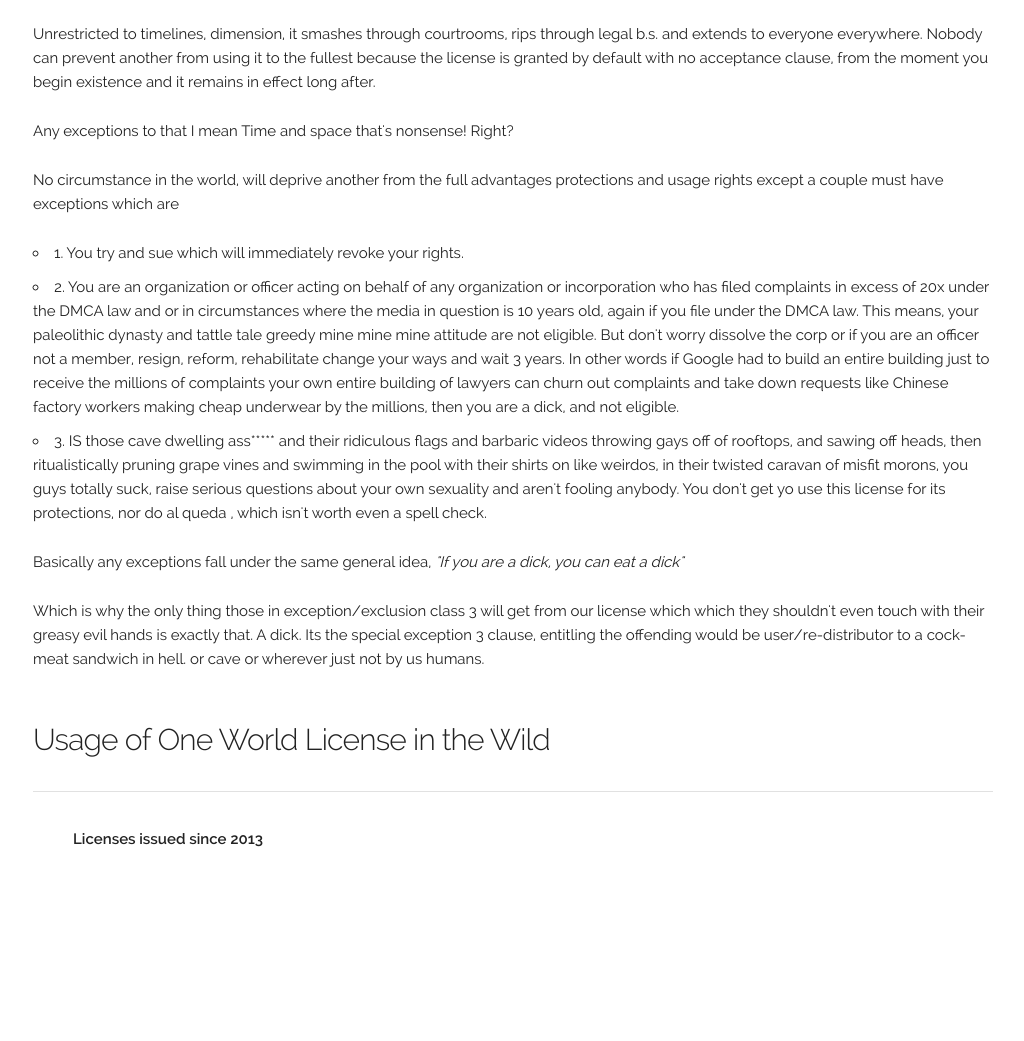
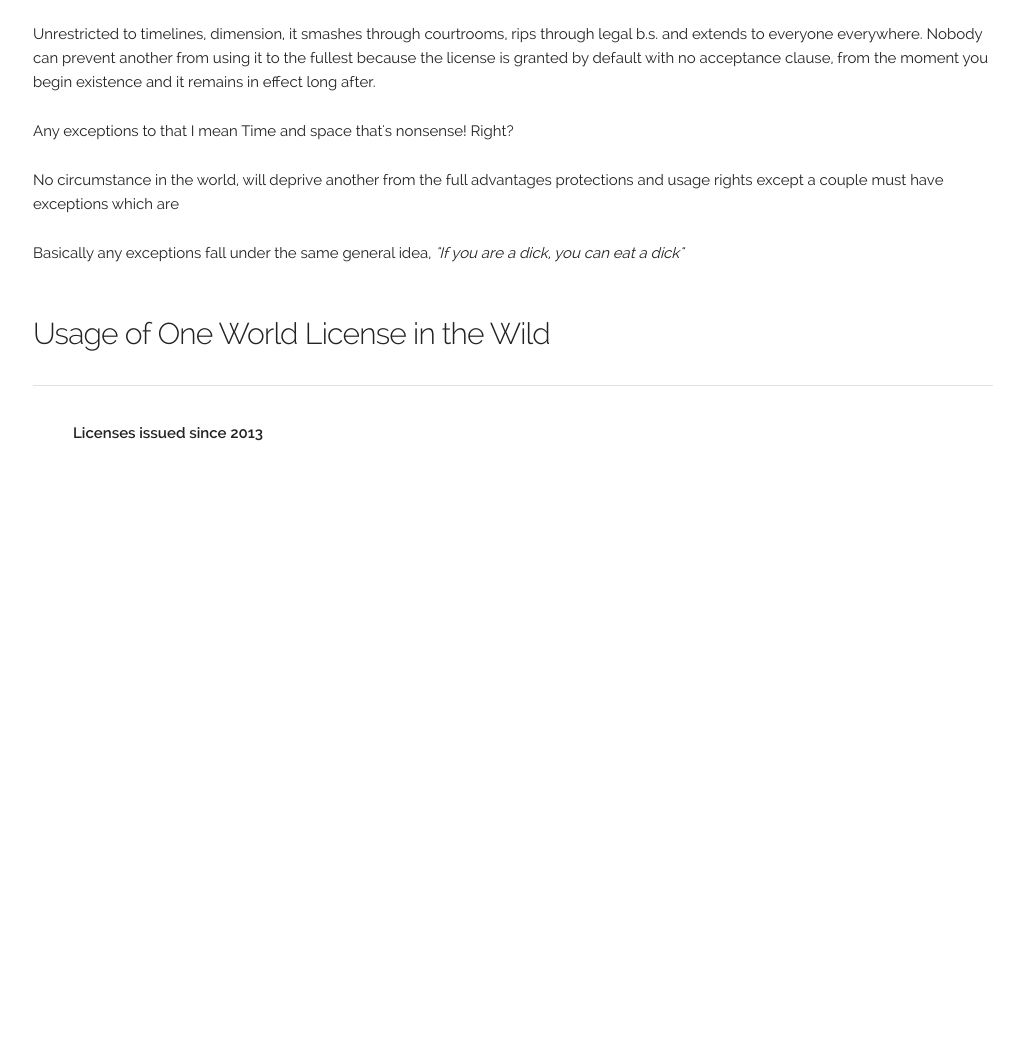
Before and after one commit to rkooyenga/oneworld-site-restore, a plain HTML site: page index.html in a window 1280 px wide. Shown: the part 1249-2290 px from the top of the page, without its empty margins (127-1151 px from the left). Drawn offline with nearby package versions, Linux system fonts and the light colour scheme.

Commit message:
Update index.html

```diff
--- a/index.html
+++ b/index.html
@@ -95,15 +95,12 @@ xhr.send();
 <p>Unrestricted to timelines, dimension, it smashes through courtrooms, rips through legal b.s. and extends to everyone everywhere. Nobody can prevent another from using it to the fullest because the license is granted by default with no acceptance clause, from the moment you begin existence and it remains in effect long after.</p>
 <p>Any exceptions to that I mean Time and space that's nonsense! Right?</p>
 <p>No circumstance in the world, will deprive another from the full advantages protections and usage rights except a couple must have exceptions which are </p>
-<ul>
-<li>1. You try and sue which will immediately revoke your rights. </li>
-<li>2. You are an organization or officer acting on behalf of any organization or incorporation who has filed complaints in excess of 20x under the DMCA law and or in circumstances where the media in question is 10 years old, again if you file under the DMCA law. This means, your paleolithic dynasty and tattle tale greedy mine mine mine attitude are not eligible. But don't worry dissolve the corp or if you are an officer not a member, resign, reform, rehabilitate change your ways and wait 3 years. In other words if Google had to build an entire building just to receive the millions of complaints your own entire building of lawyers can churn out complaints and take down requests like Chinese factory workers making cheap underwear by the millions, then you are a dick, and not eligible.</li>
-<li>3. IS those cave dwelling ass***** and their ridiculous flags and barbaric videos throwing gays off of rooftops, and sawing off heads, then ritualistically pruning grape vines and swimming in the pool with their shirts on like weirdos, in their twisted caravan of misfit morons, you guys totally suck, raise serious questions about your own sexuality and aren't fooling anybody. You don't get yo use this license for its protections, nor do al queda , which isn't worth even a spell check.</li>
-</ul>
+
+
+
 <p>Basically any exceptions fall under the same general idea,
 <cite>"If you are a dick, you can eat a dick"</cite></p>
-<p>Which is why the only thing those in exception/exclusion class 3 will get from our license which which they shouldn't even touch with their greasy evil hands is exactly that. A dick. Its the special exception 3 clause, entitling the offending would be user/re-distributor to a cock-meat sandwich in hell. or cave or wherever just not by us humans.
-</p></div></div></article>
+</div></div></article>
 <br>
 <article id="useit" rel="anchor">
 <div class="row"> <div class="offset-by-one-3rd column" style="font-size:1.5rem;font-weight:normal;"> <h4>Usage of One World License in the Wild</h4>
```
